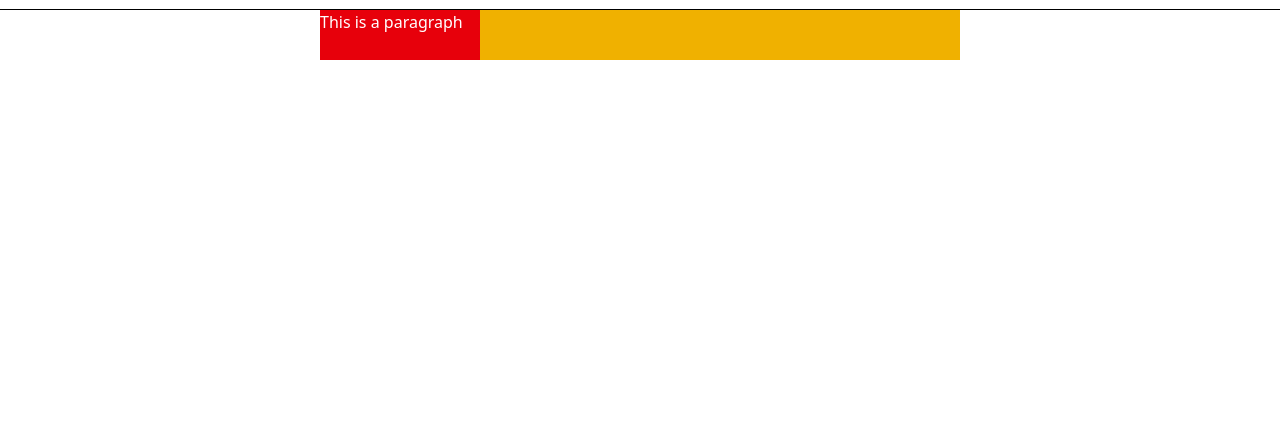
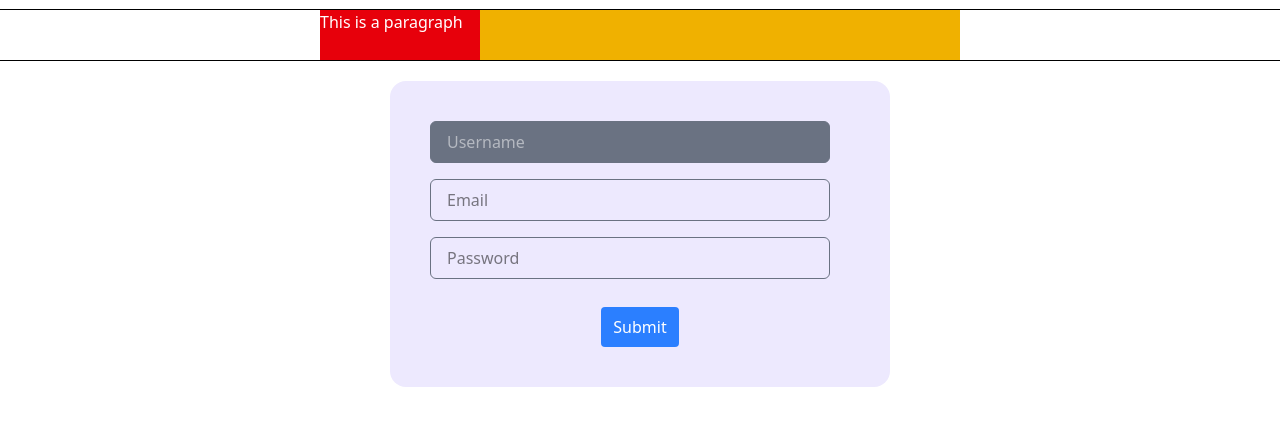
Before and after one commit to alex-brokethecode/tailwindcss-tutorial, a website built with Vite: page index.html in a window 1280 px wide. Shown: the part 191-616 px from the top of the page. Built offline with nearby package versions, Linux system fonts and the light colour scheme.

Commit message:
chore: States

```diff
--- a/index.html
+++ b/index.html
@@ -40,6 +40,45 @@
         <p class="w-40 bg-red-600 text-white h-full">This is a paragraph</p>
       </div>
       <!-- Sizes End -->
+
+      <hr />
+
+      <!-- States Start -->
+      <form
+        action=""
+        class="bg-violet-100 p-10 w-[500px] mx-auto my-5 rounded-2xl"
+      >
+        <input
+          type="text"
+          name="username"
+          id="username"
+          placeholder="Username"
+          disabled
+          class="w-100 mb-4 py-2 px-4 border border-gray-500 rounded-md disabled:bg-gray-500 disabled:text-white"
+        />
+        <input
+          type="email"
+          name="email"
+          id="email"
+          placeholder="Email"
+          class="w-100 py-2 px-4 border border-gray-500 rounded-md invalid:focus:border-red-700 peer"
+        />
+        <p class="text-red-400 hidden peer-invalid:block" peer>Invalid email</p>
+
+        <input
+          type="password"
+          name="password"
+          id="password"
+          placeholder="Password"
+          class="w-100 mt-4 mb-4 py-2 px-4 border border-gray-500 rounded-md focus:outline-none focus:ring-1 focus:ring-green-500"
+        />
+        <input
+          type="submit"
+          value="Submit"
+          class="bg-blue-500 hover:bg-blue-700 text-white py-2 px-3 mt-3 rounded-sm mx-auto block cursor-pointer"
+        />
+      </form>
+      <!-- States End -->
     </div>
   </body>
 </html>
```
Also changed, not shown: README.md.
